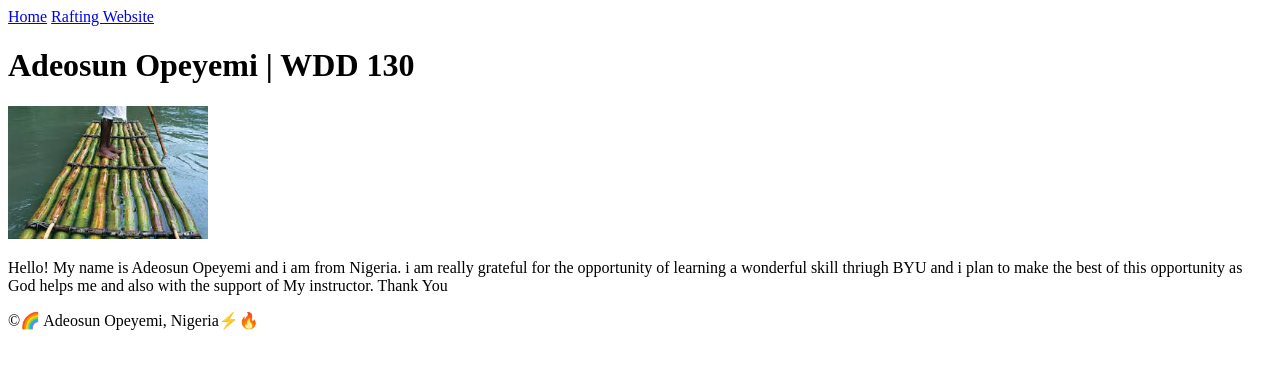
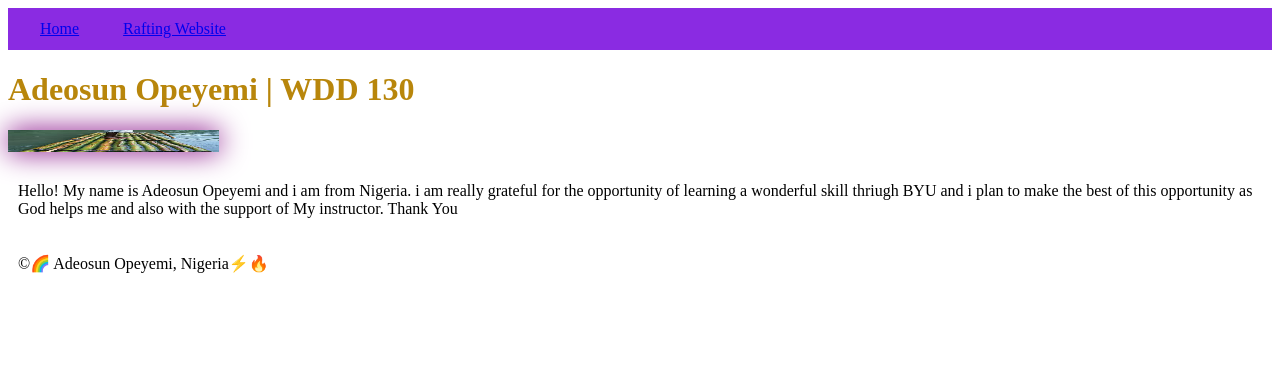
Before and after one commit to adeosunopeyemi/wdd130, a plain HTML site: page index.html in a window 1280 px wide. Drawn offline with Linux system fonts and the light colour scheme.

Commit message:
introduction to css

```diff
--- a/index.html
+++ b/index.html
@@ -2,6 +2,7 @@
 <html lang="en-US">
 
 <head>
+    <link rel="stylesheet" href="styles/styles.css">
     <meta charset="utf-8">
     <meta name="viewport" content="width=device-width,initial-scale=1.0">
     <title>Adeosun Opeyemi |WDD 130</title>
--- /dev/null
+++ b/styles/styles.css
@@ -0,0 +1,22 @@
+nav{
+    background-color: blueviolet;
+    padding: 12px;
+}
+nav a{
+    color: green
+    display: block;
+    padding: 20px;
+}
+h1{
+    color: darkgoldenrod;
+}
+img{
+    width: 211px;
+    height: 22px;
+    border: 2px greenyellow;
+    padding: auto;
+    box-shadow: 0 0 29px purple;
+}
+p{
+    padding: 10px;
+}
```
